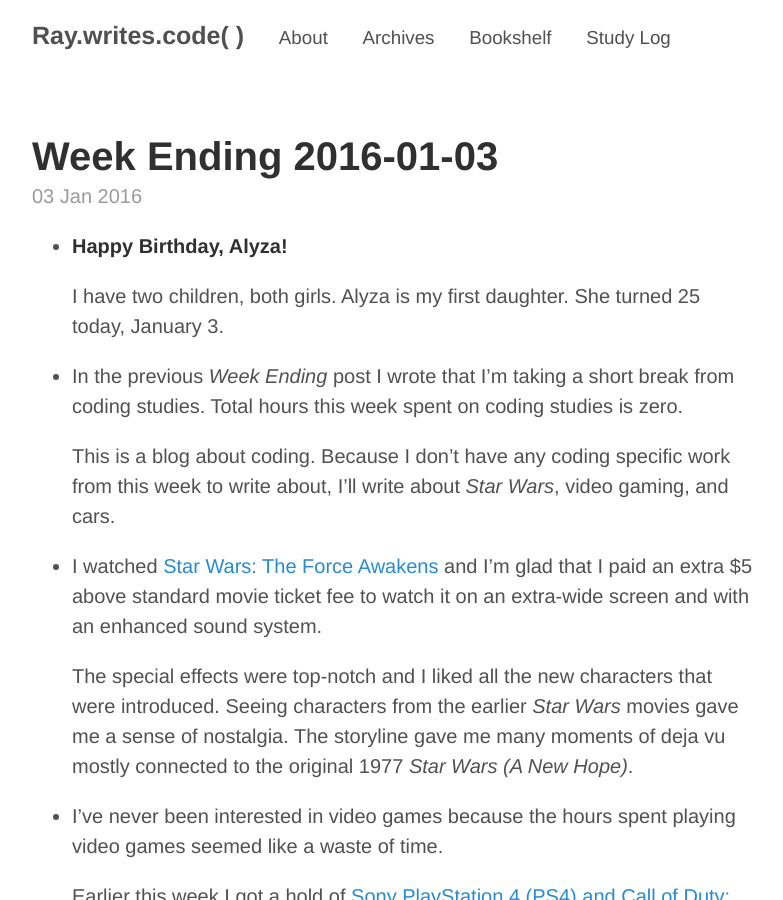
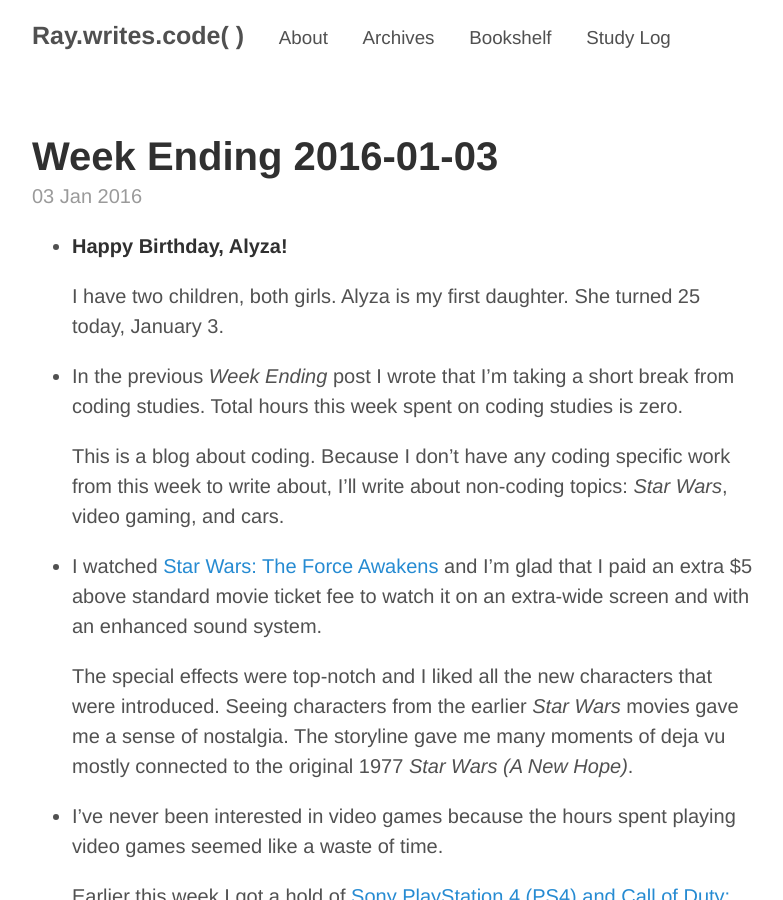
Before and after one commit to raywritescode/raywritescode.github.io, a Jekyll site: the page built from posts/weekly-review/_posts/2016-01-03-weekly-review.md, in a window 1280 px wide and 900 px high. Shown: the whole window, without its empty margins (248-1031 px from the left). Built offline with Jekyll 4.4.1, drawn with Linux system fonts in a browser that asks for light colours; Markdown is read by kramdown in place of the engine named in the settings; comment, search, counter and statistics services are not loaded.

Commit message:
Added - 2016-01-03-weekly-review.md

```diff
--- a/posts/weekly-review/_posts/2016-01-03-weekly-review.md
+++ b/posts/weekly-review/_posts/2016-01-03-weekly-review.md
@@ -12,7 +12,7 @@ publish: True
 
 * In the previous *Week Ending* post I wrote that I'm taking a short break from coding studies. Total hours this week spent on coding studies is zero.
 
-    This is a blog about coding. Because I don't have any coding specific work from this week to write about, I'll write about *Star Wars*, video gaming, and cars.
+    This is a blog about coding. Because I don't have any coding specific work from this week to write about, I'll write about non-coding topics: *Star Wars*, video gaming, and cars.
 
 * I watched [Star Wars: The Force Awakens](http://www.imdb.com/title/tt2488496) and I'm glad that I paid an extra $5 above standard movie ticket fee to watch it on an extra-wide screen and with an enhanced sound system.
 
```
